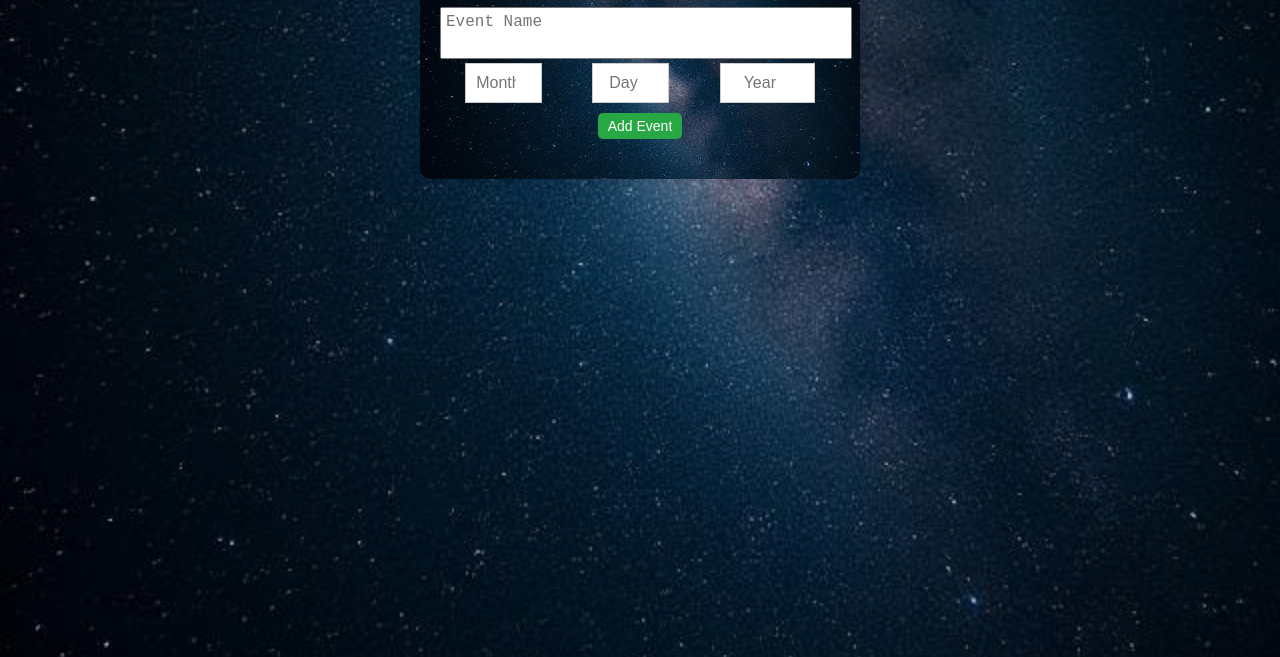
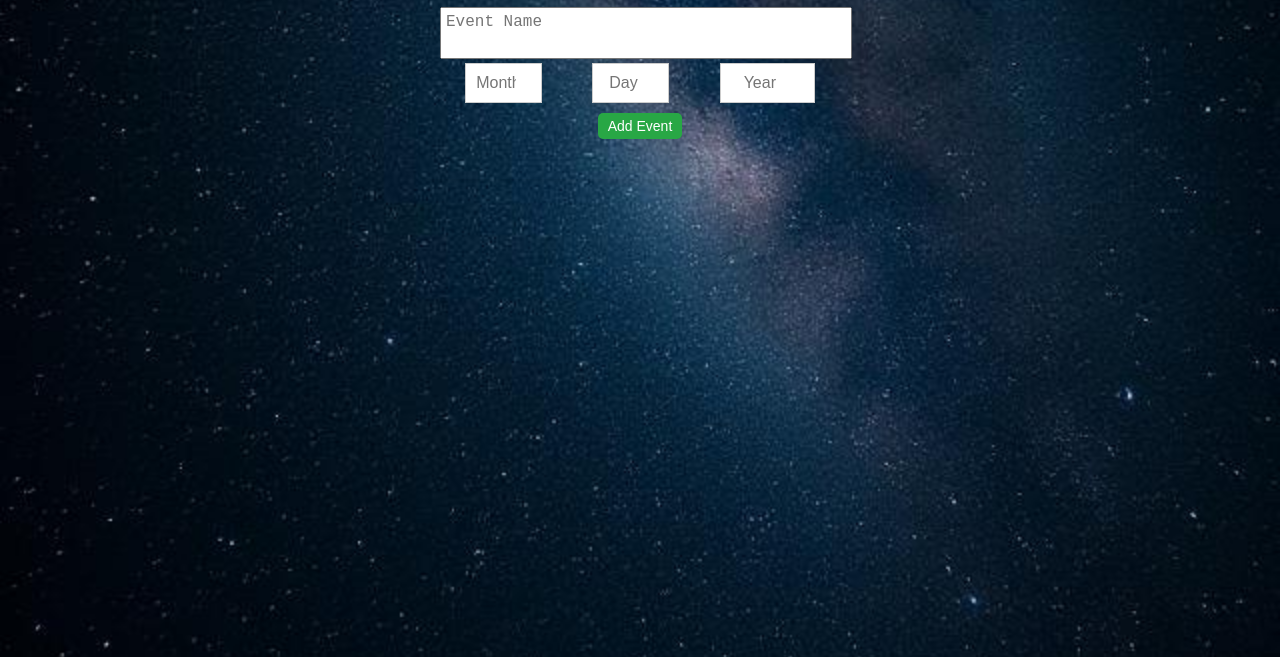
Before and after one commit to cpriss1979/bbcevents.io, a plain HTML site: page index.html in a window 1280 px wide. Shown: the part 143-800 px from the top of the page. Drawn offline with Linux system fonts and the light colour scheme.

Commit message:
Update styles.css

```diff
--- a/styles.css
+++ b/styles.css
@@ -8,6 +8,7 @@ body {
     background-repeat: no-repeat; /* Prevents the image from repeating */
 }
 
+
 .container {
     max-width: 400px;
     margin: 50px auto;
@@ -17,7 +18,7 @@ body {
     box-shadow: 0 0 10px rgba(0, 0, 0, 0.1);
 
     /* Background image */
-    background-image: url('sky.jpg'); /* Replace with your image URL */
+    background: transparent; /* Make container clear- only see body background */
     background-size: cover; /* Ensures the image covers the entire container */
     background-position: center; /* Centers the image */
     background-repeat: no-repeat; /* Prevents tiling */
```
